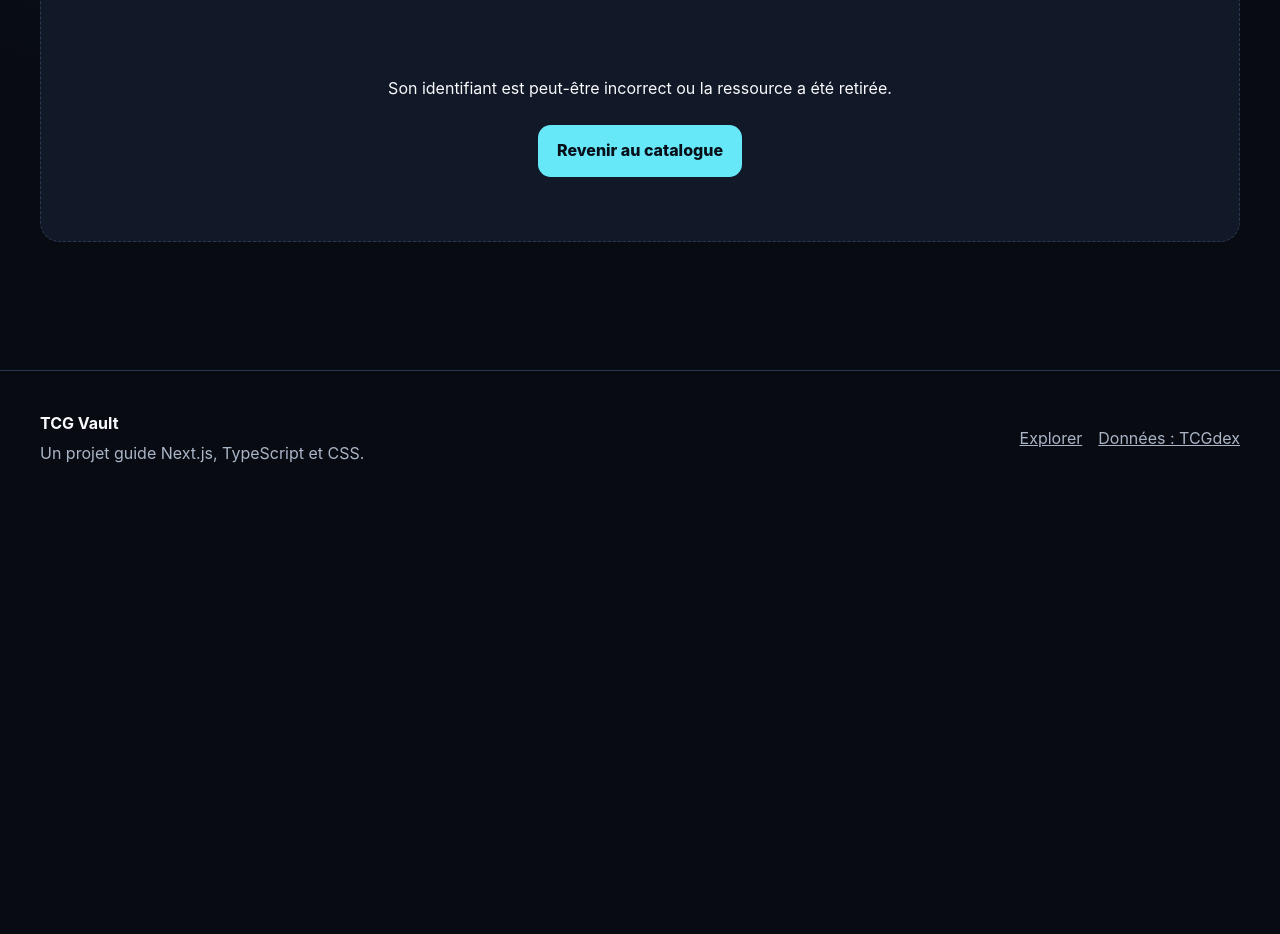
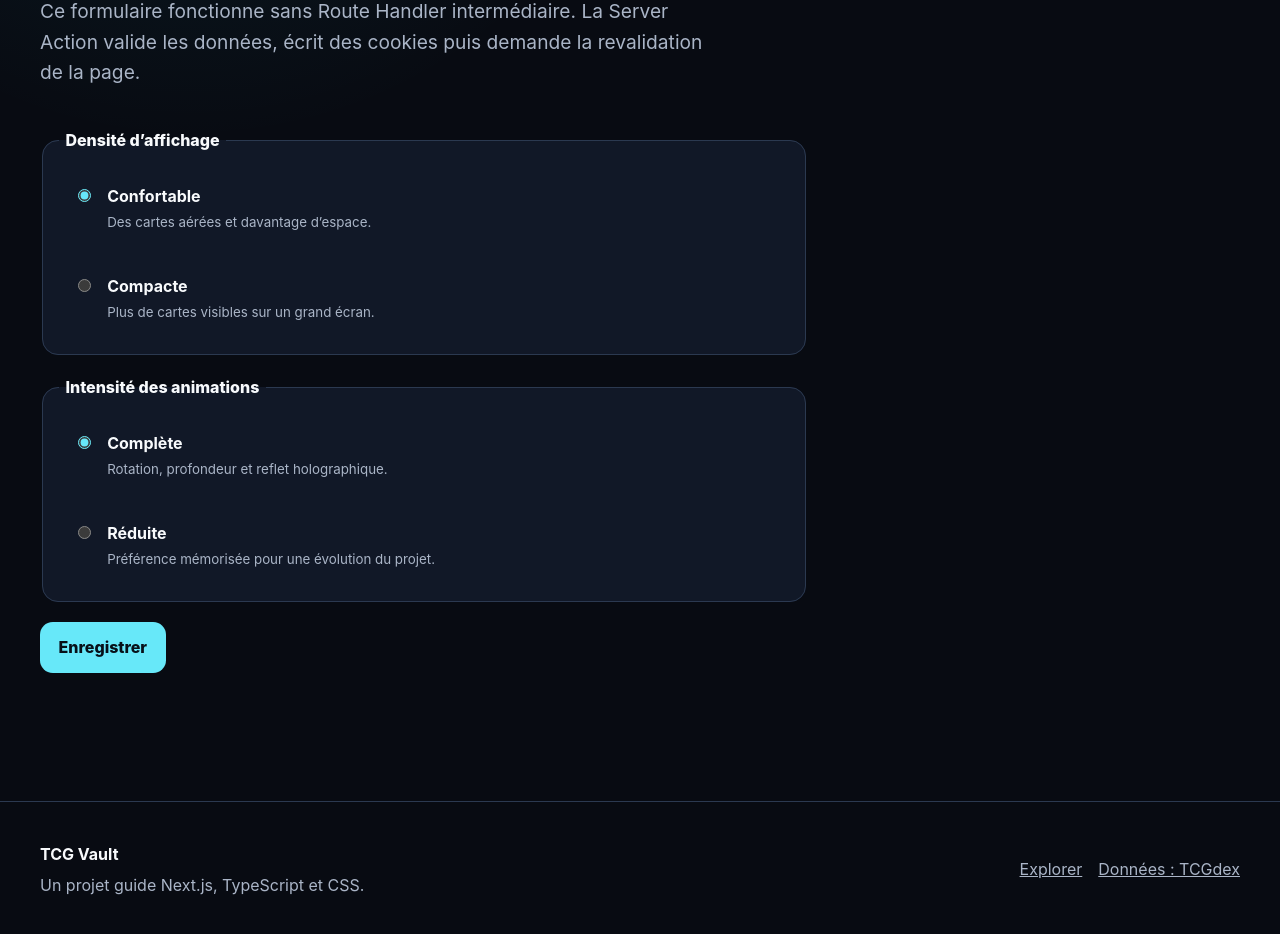
Before and after one commit to hendrixdjagoue12345-a11y/tcg-vault, a Next.js app: page /preferences in a window 1280 px wide. Before the commit this address had no page. Shown: the part 480-1414 px from the top of the page. Before the commit the page ends 987 px from the top, so only its background shows below. Built offline with nearby package versions, Linux system fonts and the light colour scheme; no server answers.

Commit message:
feat(server-action): valider et enregistrer des préférences

```diff
--- /dev/null
+++ b/src/app/preferences/page.tsx
@@ -0,0 +1,29 @@
+import { cookies } from "next/headers";
+import { SectionHeading } from "@/components/ui/section-heading";
+import { PreferenceForm } from "@/features/preferences/preference-form";
+import { preferencesSchema } from "@/features/preferences/schemas";
+
+export default async function PreferencesPage() {
+  const cookieStore = await cookies();
+  const parsed = preferencesSchema.safeParse({
+    density: cookieStore.get("tcg-vault-density")?.value ?? "comfort",
+    motion: cookieStore.get("tcg-vault-motion")?.value ?? "full",
+  });
+
+  const defaults = parsed.success
+    ? parsed.data
+    : { density: "comfort" as const, motion: "full" as const };
+
+  return (
+    <main id="main-content" className="container page-section">
+      <SectionHeading eyebrow="Server Action" title="Réglez votre expérience.">
+        <p>
+          Ce formulaire fonctionne sans Route Handler intermédiaire. La Server
+          Action valide les données, écrit des cookies puis demande la
+          revalidation de la page.
+        </p>
+      </SectionHeading>
+      <PreferenceForm defaults={defaults} />
+    </main>
+  );
+}
--- /dev/null
+++ b/src/features/preferences/actions.ts
@@ -0,0 +1,50 @@
+"use server";
+
+import { cookies } from "next/headers";
+import { revalidatePath } from "next/cache";
+import { preferencesSchema } from "./schemas";
+
+export type PreferenceActionState = {
+  status: "idle" | "success" | "error";
+  message: string;
+};
+
+export const initialPreferenceState: PreferenceActionState = {
+  status: "idle",
+  message: "",
+};
+
+export async function savePreferences(
+  _previousState: PreferenceActionState,
+  formData: FormData,
+): Promise<PreferenceActionState> {
+  const result = preferencesSchema.safeParse({
+    density: formData.get("density"),
+    motion: formData.get("motion"),
+  });
+
+  if (!result.success) {
+    return {
+      status: "error",
+      message: "Les préférences envoyées ne sont pas valides.",
+    };
+  }
+
+  const cookieStore = await cookies();
+  const options = {
+    httpOnly: true,
+    sameSite: "lax" as const,
+    secure: process.env.NODE_ENV === "production",
+    maxAge: 60 * 60 * 24 * 365,
+    path: "/",
+  };
+
+  cookieStore.set("tcg-vault-density", result.data.density, options);
+  cookieStore.set("tcg-vault-motion", result.data.motion, options);
+  revalidatePath("/preferences");
+
+  return {
+    status: "success",
+    message: "Vos préférences ont été enregistrées côté serveur.",
+  };
+}
--- /dev/null
+++ b/src/features/preferences/preference-form.module.css
@@ -0,0 +1,53 @@
+.form {
+  display: grid;
+  gap: 1.25rem;
+  max-width: 48rem;
+  margin-top: 2.5rem;
+}
+.form fieldset {
+  display: grid;
+  gap: 0.75rem;
+  padding: 1rem;
+  border: 0.0625rem solid var(--border);
+  border-radius: 1rem;
+  background: var(--surface);
+}
+.form legend {
+  padding-inline: 0.4rem;
+  font-weight: 850;
+}
+.form label {
+  display: flex;
+  gap: 0.8rem;
+  align-items: start;
+  padding: 0.9rem;
+  border-radius: 0.75rem;
+  cursor: pointer;
+}
+.form label:hover {
+  background: var(--surface-soft);
+}
+.form input {
+  margin-top: 0.3rem;
+  accent-color: var(--primary);
+}
+.form span {
+  display: grid;
+  gap: 0.15rem;
+}
+.form small {
+  color: var(--muted);
+}
+.form button {
+  justify-self: start;
+}
+.form button:disabled {
+  cursor: wait;
+  opacity: 0.65;
+}
+.success {
+  color: var(--primary);
+}
+.error {
+  color: var(--danger);
+}
--- /dev/null
+++ b/src/features/preferences/preference-form.tsx
@@ -0,0 +1,94 @@
+"use client";
+
+import { useActionState } from "react";
+import { initialPreferenceState, savePreferences } from "./actions";
+import type { Preferences } from "./schemas";
+import styles from "./preference-form.module.css";
+
+type PreferenceFormProps = {
+  defaults: Preferences;
+};
+
+export function PreferenceForm({ defaults }: PreferenceFormProps) {
+  const [state, formAction, pending] = useActionState(
+    savePreferences,
+    initialPreferenceState,
+  );
+
+  return (
+    <form action={formAction} className={styles.form}>
+      <fieldset>
+        <legend>Densité d’affichage</legend>
+        <label>
+          <input
+            type="radio"
+            name="density"
+            value="comfort"
+            defaultChecked={defaults.density === "comfort"}
+          />
+          <span>
+            <strong>Confortable</strong>
+            <small>Des cartes aérées et davantage d’espace.</small>
+          </span>
+        </label>
+        <label>
+          <input
+            type="radio"
+            name="density"
+            value="compact"
+            defaultChecked={defaults.density === "compact"}
+          />
+          <span>
+            <strong>Compacte</strong>
+            <small>Plus de cartes visibles sur un grand écran.</small>
+          </span>
+        </label>
+      </fieldset>
+
+      <fieldset>
+        <legend>Intensité des animations</legend>
+        <label>
+          <input
+            type="radio"
+            name="motion"
+            value="full"
+            defaultChecked={defaults.motion === "full"}
+          />
+          <span>
+            <strong>Complète</strong>
+            <small>Rotation, profondeur et reflet holographique.</small>
+          </span>
+        </label>
+        <label>
+          <input
+            type="radio"
+            name="motion"
+            value="reduced"
+            defaultChecked={defaults.motion === "reduced"}
+          />
+          <span>
+            <strong>Réduite</strong>
+            <small>Préférence mémorisée pour une évolution du projet.</small>
+          </span>
+        </label>
+      </fieldset>
+
+      <button
+        className="button button--primary"
+        type="submit"
+        disabled={pending}
+      >
+        {pending ? "Enregistrement…" : "Enregistrer"}
+      </button>
+
+      {state.status !== "idle" ? (
+        <p
+          className={state.status === "error" ? styles.error : styles.success}
+          role="status"
+        >
+          {state.message}
+        </p>
+      ) : null}
+    </form>
+  );
+}
--- /dev/null
+++ b/src/features/preferences/schemas.ts
@@ -0,0 +1,8 @@
+import { z } from "zod";
+
+export const preferencesSchema = z.object({
+  density: z.enum(["comfort", "compact"]),
+  motion: z.enum(["full", "reduced"]),
+});
+
+export type Preferences = z.infer<typeof preferencesSchema>;
```
